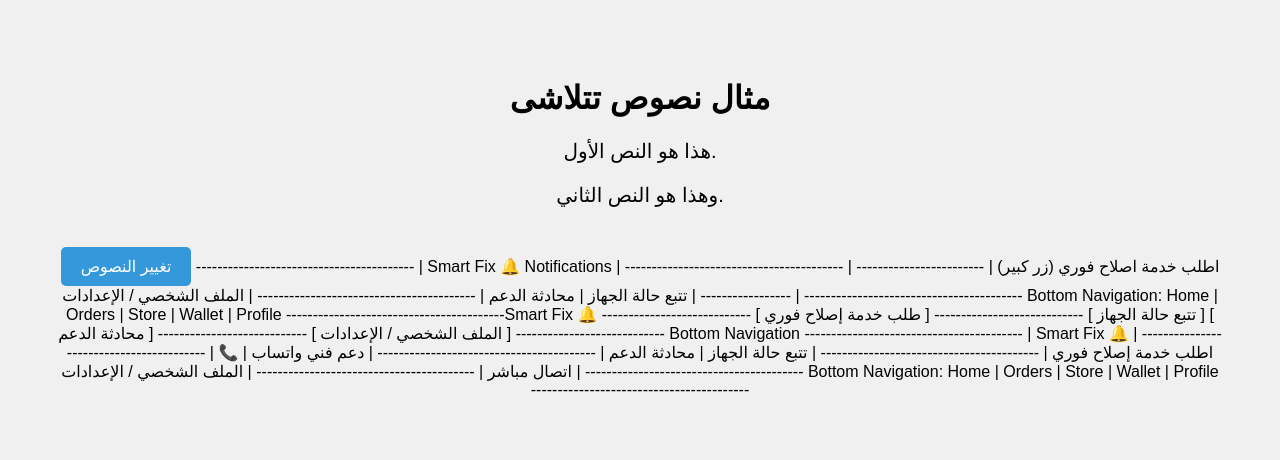
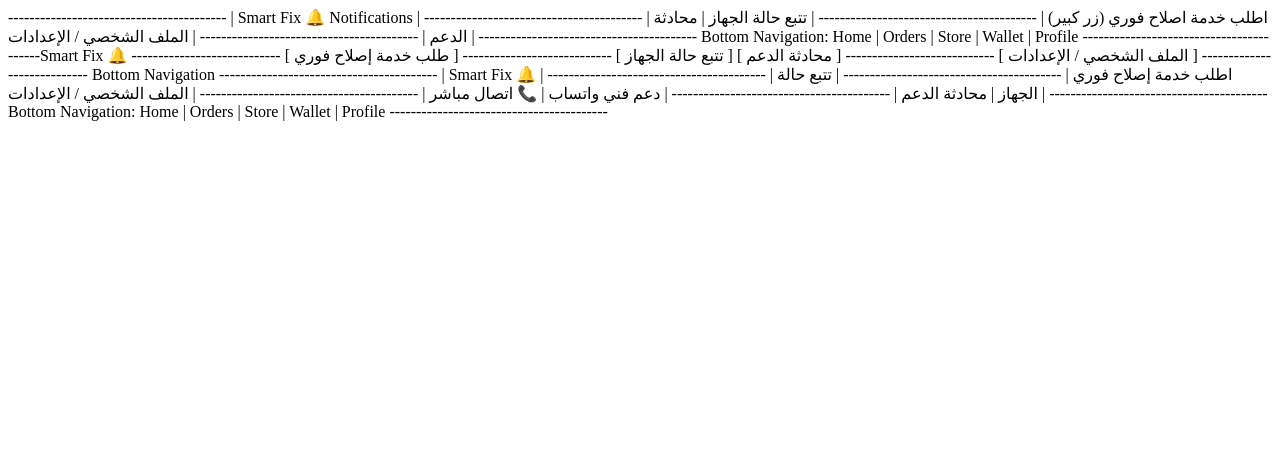
Before and after one commit to liumexcode-del/liumexcode, a website: page index.html in a window 1280 px wide. Drawn offline with Linux system fonts and the light colour scheme.

Commit message:
Update index.html

```diff
--- a/index.html
+++ b/index.html
@@ -1,63 +1,4 @@
-<!DOCTYPE html>
-<html lang="ar">
-<head>
-  <meta charset="UTF-8">
-  <meta name="viewport" content="width=device-width, initial-scale=1.0">
-  <title>تأثير تلاشي النصوص</title>
-  <style>
-    body {
-      font-family: Arial, sans-serif;
-      text-align: center;
-      padding: 50px;
-      background-color: #f0f0f0;
-    }
-    p {
-      font-size: 20px;
-      margin: 20px;
-      opacity: 1;
-      transition: opacity 1s; /* التأثير */
-    }
-    button {
-      padding: 10px 20px;
-      font-size: 16px;
-      cursor: pointer;
-      margin-top: 20px;
-      border: none;
-      border-radius: 5px;
-      background-color: #3498db;
-      color: white;
-    }
-  </style>
-</head>
-<body>
-  <h1>مثال نصوص تتلاشى</h1>
 
-  <p id="text1">هذا هو النص الأول.</p>
-  <p id="text2">وهذا هو النص الثاني.</p>
-
-  <button onclick="fadeTexts()">تغيير النصوص</button>
-
-  <script>
-    function fadeTexts() {
-      const t1 = document.getElementById('text1');
-      const t2 = document.getElementById('text2');
-
-      // تلاشي النصوص
-      t1.style.opacity = 0;
-      t2.style.opacity = 0;
-
-      // بعد ثانية (وقت التلاشي) نغير النصوص ونظهرها
-      setTimeout(() => {
-        t1.textContent = "تم تغيير النص الأول بنجاح 😎";
-        t2.textContent = "وهذا النص الثاني الجديد ✨";
-
-        t1.style.opacity = 1;
-        t2.style.opacity = 1;
-      }, 1000); // 1000 مللي ثانية = ثانية واحدة
-    }
-  </script>
-</body>
-</html>
 -----------------------------------------
 |  Smart Fix        🔔 Notifications    |
 -----------------------------------------
```
